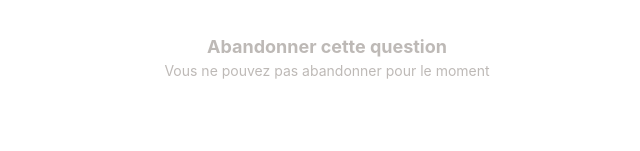
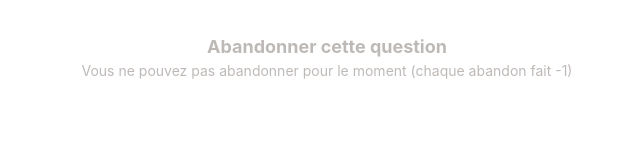
Before and after one commit to DjibrilNaji/enigme-game, a Vue app: page / in a window 1280 px wide. Shown: the part 175-326 px from the top of the page, without its empty margins (313-953 px from the left). Built offline with nearby package versions, Linux system fonts and the light colour scheme.

Commit message:
Fourth commit

```diff
--- a/src/App.vue
+++ b/src/App.vue
@@ -29,14 +29,15 @@
         Abandonner cette question
         <br />
         <span class="flex justify-center text-sm" v-if="attempt < 3"
-          >Vous ne pouvez pas abandonner pour le moment</span
+          >Vous ne pouvez pas abandonner pour le moment (chaque abandon fait
+          -1)</span
         >
       </button>
 
       <div
         class="bg-green-400 pt-1 rounded-2xl duration-300 ease-linear"
         :style="{
-          width: `${(score / totalQuestions) * 100}%`,
+          width: `${((currentQuestion.id - 1) / totalQuestions) * 100}%`,
         }"
       ></div>
 
@@ -83,7 +84,7 @@
   <main v-else>
     <div class="flex flex-col gap-8 mb-6">
       <p class="flex justify-center text-4xl text-green-500">
-        Score : {{ score }}
+        Score : {{ score }} / {{ totalQuestions }}
       </p>
       <div
         class="bg-green-400 pt-1 rounded-2xl duration-300 ease-linear"
@@ -157,6 +158,7 @@ export default {
 
     getResponse: function () {
       this.abandoned = true;
+      this.score--;
     },
 
     replayGame: function () {
```
